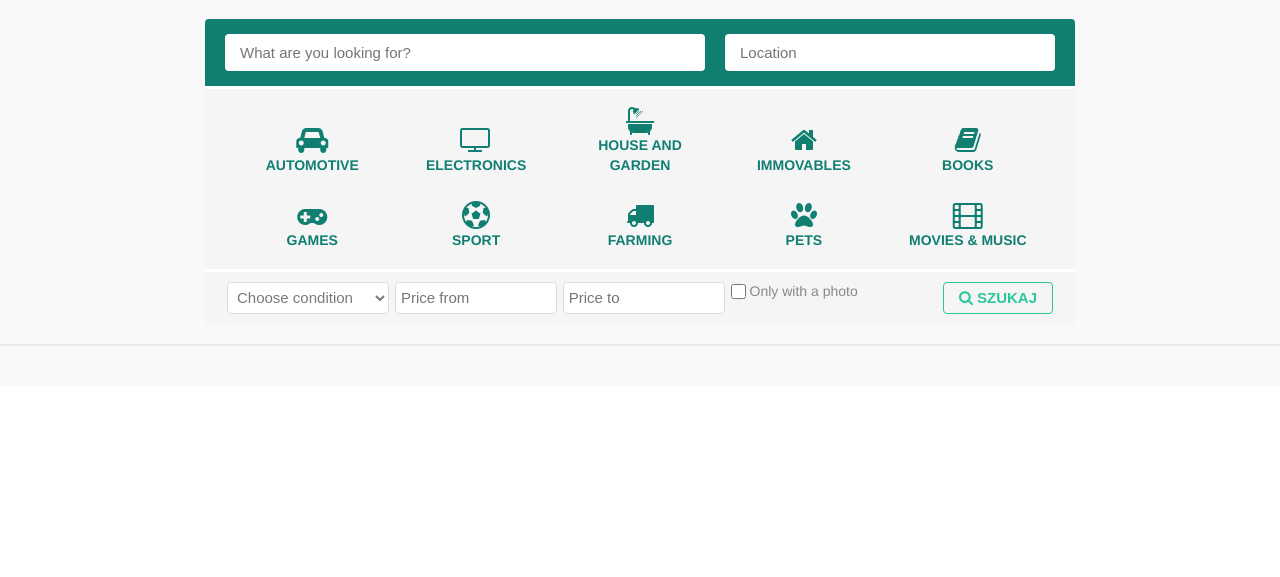
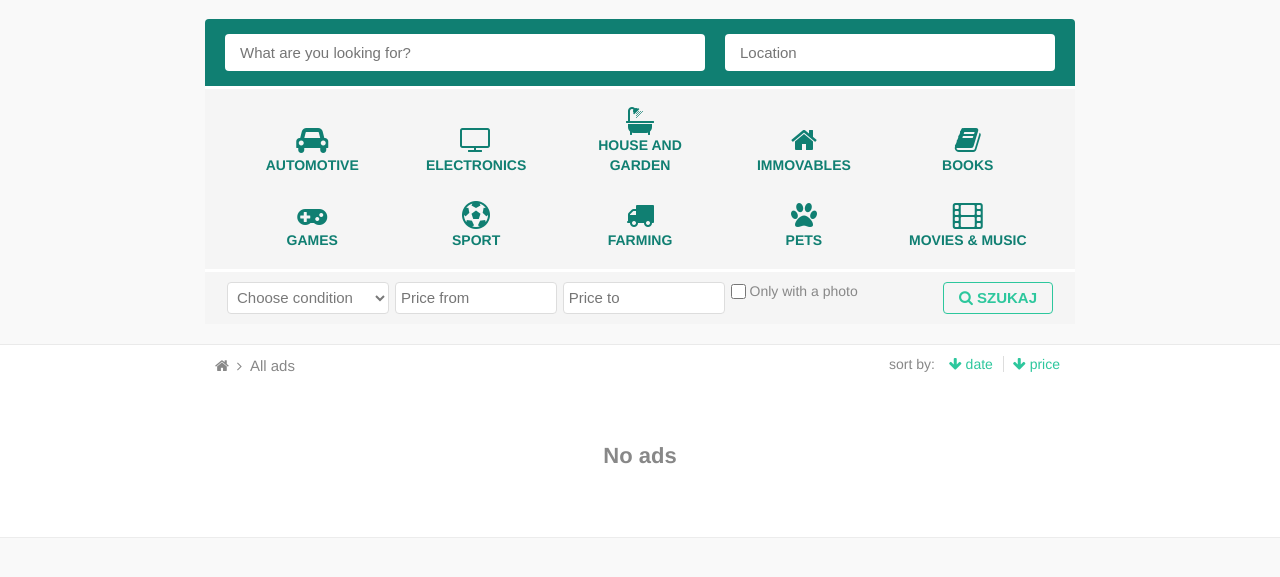
Before and after one commit to mfurga/django-shop, a Django app: page / in a window 1280 px wide. Shown: the part 62-639 px from the top of the page. Run offline with Django 3.2, Linux system fonts and the light colour scheme; data that the repository does not hold is empty.

Commit message:
Updated ads list template & translation in ads list

```diff
--- a/ads/templates/ads/ads_list.html
+++ b/ads/templates/ads/ads_list.html
@@ -114,5 +114,48 @@
             </div>
         </div>
     </section>
+        <section id="search-result">
+        <div class="container">
+            <div class="top clear">
+                <div class="fleft">
+                    <nav aria-label="breadcrumb" role="navigation">
+                        <ol class="breadcrumb">
+                            <li class="breadcrumb-item"><a href="#" class="breadcrumb-link"><i class="fa fa-home" aria-hidden="true"></i></a></li>
+                            <li class="breadcrumb-item"><a href="#" class="breadcrumb-link">{% trans "All ads" %}</a></li>
+                            <li class="breadcrumb-item active" id="active"><a href="" class="breadcrumb-link"></a></li>
+                        </ol>
+                    </nav>
+                </div>
+                <div class="fright sorting">
+                    {% trans "sort by" %}: <span class="sort" id="time"><i class="fa fa-arrow-down"></i> {% trans "date" %}</span> <span class="sort" id="price"><i class="fa fa-arrow-down"></i> {% trans "price" %}</span>
+                </div>
+            </div>
+            <div class="result">
+                {% if not ads %}
+                    <div class="noads tcenter fbold">{% trans "No ads" %}</div>
+                {% else %}
+                    <ul>
+                        {% for ad in ads %}
+                            <li class="result-item clear">
+                                <table class="details">
+                                    <tr>
+                                        <td width="190px"><a href="#" class="bg-image"><img src="{{ ad.image.get_absolute_url }}" class="image" alt></a></td>
+                                        <td class="detail">
+                                            <h3><a href="#">{{ ad.title }}</a></h3>
+                                            <div class="location">{% trans "Localization" %}: {{ ad.location }}</div>
+                                            <div class="author" >{% trans "Added" %} {{ ad.pub_date|timesince }} {% trans "ago" %} {% trans "by" %} {{ ad.author }}</div>
+                                        </td>
+                                        <td>
+                                            <h2 class="fright">{{ ad.price }}</h2>
+                                        </td>
+                                    </tr>
+                                </table>
+                            </li>
+                        {% endfor %}
+                    </ul>
+                {% endif %}
+            </div>
+        </div>
+    </section>
     <footer id="footer"></footer>
 {% endblock %}
```
Also changed, not shown: locale/pl/LC_MESSAGES/django.po.
